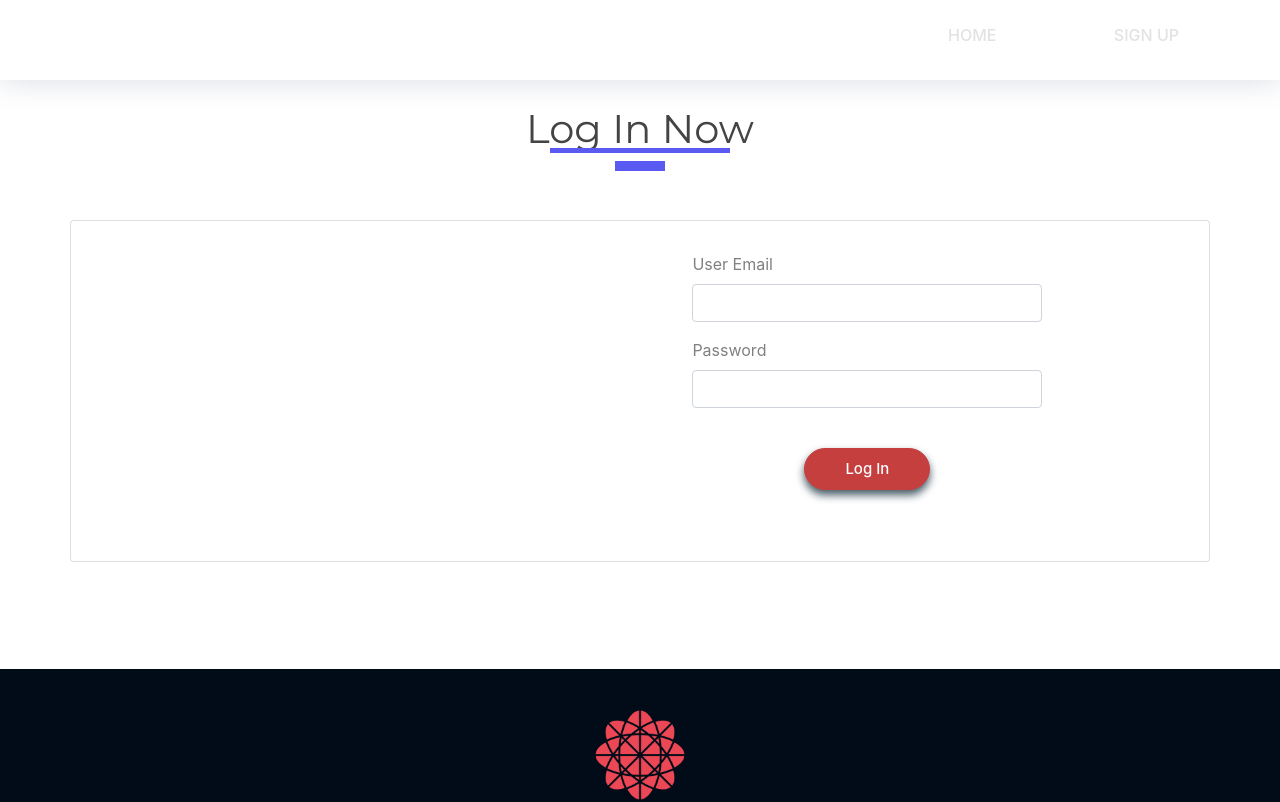
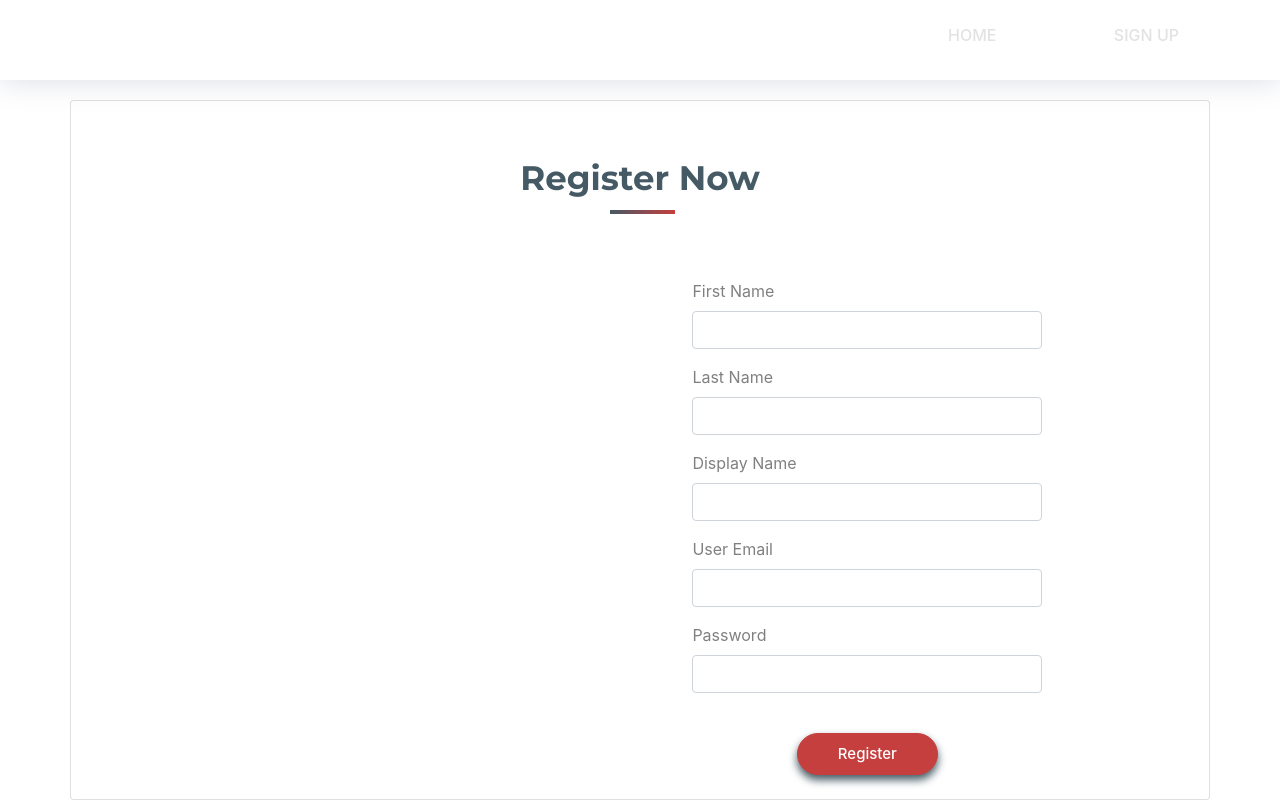
Before and after one commit to Dulyaaa/Volunteer-Up-Community, a React (Create React App) app in the folder Frontend/: page /sign-up in a window 1280 px wide. Shown: the top 802 px of the page. Built offline with nearby package versions, Linux system fonts and the light colour scheme.

Commit message:
register done with minor changes

```diff
--- a/Frontend/src/pages/login.js
+++ b/Frontend/src/pages/login.js
@@ -40,7 +40,7 @@ class LogIn extends Component {
                     });
                     localStorage.setItem("user", JSON.stringify(response.data));
                     setTimeout(() => {
-                        alert('Data successfully entered.');
+                        alert('login successfully.');
                         this.props.history.push('/events');
                     }, 1200);
                 }
@@ -114,8 +114,7 @@ class LogIn extends Component {
                 <section id="intro" class="container" data-aos="zoom-out">
                     {this.state.loading ? (
                         <div class={`alert ${this.state.success ? "alert-success" : "alert-danger"}`} role="alert">
-
-                            {this.state.message}
+                            {this.state.message}  {this.state.success ? '' : <a href="/sign-up" class="alert-link">Register Here.</a>}
                         </div>
                     ) : ('')
                     }
--- a/Frontend/src/pages/signup.js
+++ b/Frontend/src/pages/signup.js
@@ -1,113 +1,68 @@
 import React, { Component } from 'react';
 import { Row, Col, Card, Image } from 'react-bootstrap';
-import pic from '../assets/login.gif';
+import pic from '../assets/signup.gif';
 import AuthService from '../services/auth'
 
 const initialState = {
+    firstName: "",
+    lastName: "",
+    displayName: "",
     email: "",
     password: "",
     loading: false,
     message: "",
-    formErrors: {}
+    success: true
 }
 
 class SignUp extends Component {
     constructor(props) {
         super(props);
-        this.onchangeEmail = this.onchangeEmail.bind(this);
-        this.onchangePassword = this.onchangePassword.bind(this);
-        this.createUser = this.createUser.bind(this);
-        this.newBoardingPlace = this.newBoardingPlace.bind(this);
-        this.handleFormValidation = this.handleFormValidation.bind(this);
+        this.onChange = this.onChange.bind(this);
+        this.handleRegister = this.handleRegister.bind(this);
         this.state = initialState;
     }
 
-    onchangeEmail = (e) => {
-        this.setState({ email: e.target.value });
+    onChange = (e) => {
+        this.setState({ [e.target.name]: e.target.value })
     }
 
-    onchangePassword = (e) => {
-        this.setState({ password: e.target.value });
-    }
-
-    createUser = (e) => {
+    handleRegister = (e) => {
         e.preventDefault();
-        this.setState({
-            message: "",
-            loading: true
-        });
-        if (this.handleFormValidation()) {
-            AuthService.login(this.state.email, this.state.password).then(
-                () => {
-                    this.props.history.push("/");
-                    window.location.reload();
-                },
-                error => {
-                    const resMessage =
-                        (error.response &&
-                            error.response.data &&
-                            error.response.data.message) ||
-                        error.message ||
-                        error.toString();
+        const data = {
+            firstName: this.state.firstName,
+            lastName: this.state.lastName,
+            displayName: this.state.displayName,
+            email: this.state.email,
+            password: this.state.password
+        };
+        AuthService.register(data)
+            .then((response) => {
+                console.log("response", response)
+                if (response.data.data.token) {
                     this.setState({
-                        loading: false,
-                        message: resMessage
+                        loading: true,
+                        message: response.data.message,
+                        success: true
                     });
+                    localStorage.setItem("user", JSON.stringify(response.data));
+                    setTimeout(() => {
+                        // alert('Registered successfully.');
+                        this.props.history.push('/events');
+                    }, 1200);
                 }
-            )
-            // BoardingPlaceService.create(data)
-            //     .then(response => {
-            //         this.setState({
-            //             loading: true
-            //         });
-            //         // alert('Data successfully entered.');
-            //         console.log(response.data);
-            //     })
-            //     .catch(e => {
-            //         console.log(e);
-            //     });
-        }
-    }
-
-    newBoardingPlace = () => {
-        this.setState({
-            email: "",
-            password: "",
-            loading: false,
-            formErrors: {}
-        });
-    }
-
-    handleFormValidation() {
-        const { email, password } = this.state;
-
-        let formErrors = {};
-        let formIsValid = true;
-
-        if (!email) {
-            formIsValid = false;
-            formErrors["emailError"] = "*Pet Boarding Place Email is required.";
-        }
-        else {
-            const pattern = /[a-zA-Z0-9]+[\.]?([a-zA-Z0-9]+)?[\@][a-z]{3,9}[\.][a-z]{2,5}/g;
-            if (!pattern.test(email)) {
-                formIsValid = false;
-                formErrors["emailError"] = "*Please enter validate format of email."
-            }
-        }
-
-        if (!password) {
-            formIsValid = false;
-            formErrors["passwordError"] = "*Pet Boarding Place Opening Hours are required.";
-        }
-
-        this.setState({ formErrors: formErrors });
-        return formIsValid
+            })
+            .catch((error) => {
+                this.setState({
+                    loading: true,
+                    message: error.response.data.message,
+                    success: false
+                });
+                console.log(error.response);
+                // alert(error.response.data.message);
+            });
     }
 
     render() {
-        const { emailError, passwordError } = this.state.formErrors;
-
         return (
             <div>
                 <header id="header" class="fixed-top">
@@ -163,20 +118,60 @@ class SignUp extends Component {
                 </header>
 
                 <section id="intro" class="container" data-aos="zoom-out">
-                    <div class="text-center" data-aos="fade-up">
-                        <h1 class="head-title">Log In Now</h1>
-                    </div>
-                    <Card style={{ width: '100%', marginTop: "5%", marginBottom: "5%" }}>
+                    {this.state.loading ? (
+                        <div class={`alert ${this.state.success ? "alert-success" : "alert-danger"}`} role="alert">
+                            {this.state.message} {this.state.success ? '' : <a href="/log-in" class="alert-link">Log In Here.</a>}
+                        </div>
+                    ) : ('')}
+                    <Card style={{ width: '100%'}}>
+                        <header class="section-header" style={{ marginTop: "5%" }}>
+                            <h3>Register Now</h3>
+                        </header>
                         <Card.Body>
                             <Row>
                                 <Col>
-                                    <Image src={pic} thumbnail style={{ border: "none", height: 300 }} />
+                                    <Image src={pic} thumbnail style={{ border: "none", height: 500 }} />
                                 </Col>
                                 <Col>
-                                    <div className="submit-form" style={{ width: 350, textAlign: "left", color: "grey", marginTop: "2%", marginLeft: "7%" }}>
+                                    <div className="submit-form" style={{ width: 350, textAlign: "left", color: "grey", marginLeft: "7%" }}>
                                         <div>
-                                            <form>
-                                                {/* Pet Boarding Place Email */}
+                                            <form onSubmit={(event) => this.handleRegister(event)}>
+                                                <div className="form-group">
+                                                    <label htmlFor="firstName" >First Name</label>
+                                                    <input
+                                                        type="text"
+                                                        className="form-control"
+                                                        id="firstName"
+                                                        required
+                                                        value={this.state.firstName}
+                                                        onChange={this.onChange}
+                                                        name="firstName"
+                                                    />
+                                                </div>
+                                                <div className="form-group">
+                                                    <label htmlFor="lastName" >Last Name</label>
+                                                    <input
+                                                        type="text"
+                                                        className="form-control"
+                                                        id="lastName"
+                                                        required
+                                                        value={this.state.lastName}
+                                                        onChange={this.onChange}
+                                                        name="lastName"
+                                                    />
+                                                </div>
+                                                <div className="form-group">
+                                                    <label htmlFor="displayName" >Display Name</label>
+                                                    <input
+                                                        type="text"
+                                                        className="form-control"
+                                                        id="displayName"
+                                                        required
+                                                        value={this.state.displayName}
+                                                        onChange={this.onChange}
+                                                        name="displayName"
+                                                    />
+                                                </div>
                                                 <div className="form-group">
                                                     <label htmlFor="email">User Email</label>
                                                     <input
@@ -185,16 +180,10 @@ class SignUp extends Component {
                                                         id="email"
                                                         required
                                                         value={this.state.email}
-                                                        onChange={this.onchangeEmail}
+                                                        onChange={this.onChange}
                                                         name="email"
                                                     />
-                                                    {/* Pet Boarding Place Email error */}
-                                                    <div className="">
-                                                        {emailError &&
-                                                            <div style={{ color: "red", paddingBottom: 10, paddingTop: 3 }}>{emailError}</div>}
-                                                    </div>
                                                 </div>
-                                                {/* Pet Boarding Place Opening Hours */}
                                                 <div className="form-group">
                                                     <label htmlFor="password">Password</label>
                                                     <input
@@ -203,21 +192,15 @@ class SignUp extends Component {
                                                         id="password"
                                                         required
                                                         value={this.state.password}
-                                                        onChange={this.onchangePassword}
+                                                        onChange={this.onChange}
                                                         name="password"
                                                     />
-                                                    {/* Pet Boarding Place Opening Hours error */}
-                                                    <div className="">
-                                                        {passwordError &&
-                                                            <div style={{ color: "red", paddingBottom: 10, paddingTop: 3 }}>{passwordError}</div>}
-                                                    </div>
                                                 </div>
                                                 <br />
                                                 <div class="text-center">
-                                                    <a href=""
-                                                        target="_blank" rel="noopener noreferrer">
-                                                        <button class="main-btn" type="submit" onClick={this.createUser}>
-                                                            Log In
+                                                    <a>
+                                                        <button class="main-btn" type="submit" >
+                                                            Register
                                                         </button>
                                                     </a>
                                                 </div>
@@ -234,4 +217,4 @@ class SignUp extends Component {
     }
 }
 
-export default SignUp;
+export default SignUp
```
Also changed, not shown: Frontend/src/services/auth.js (+12 -17 lines), Frontend/src/assets/signup.gif (added), 1 other file (tests, documents, lock files or other folders).
